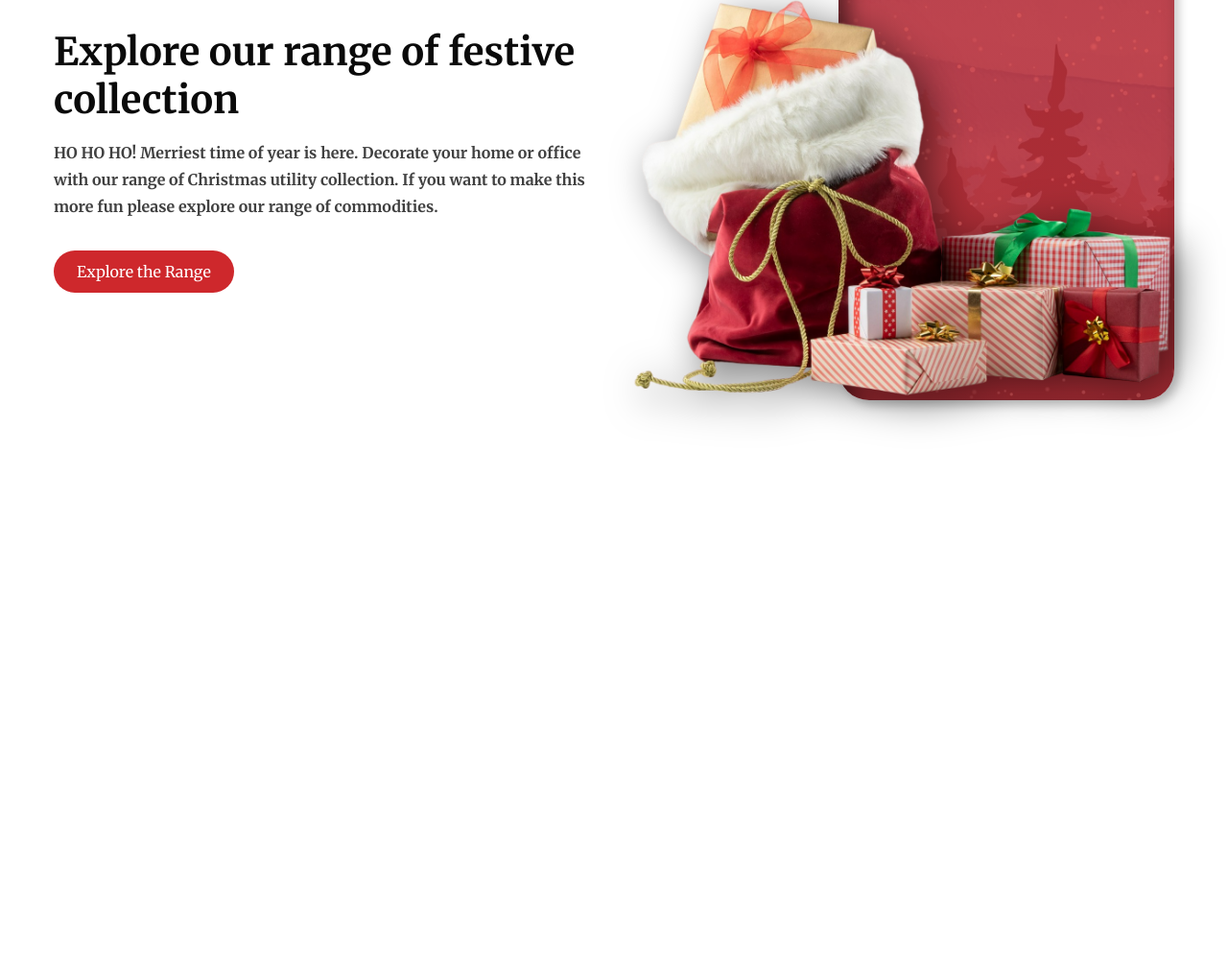
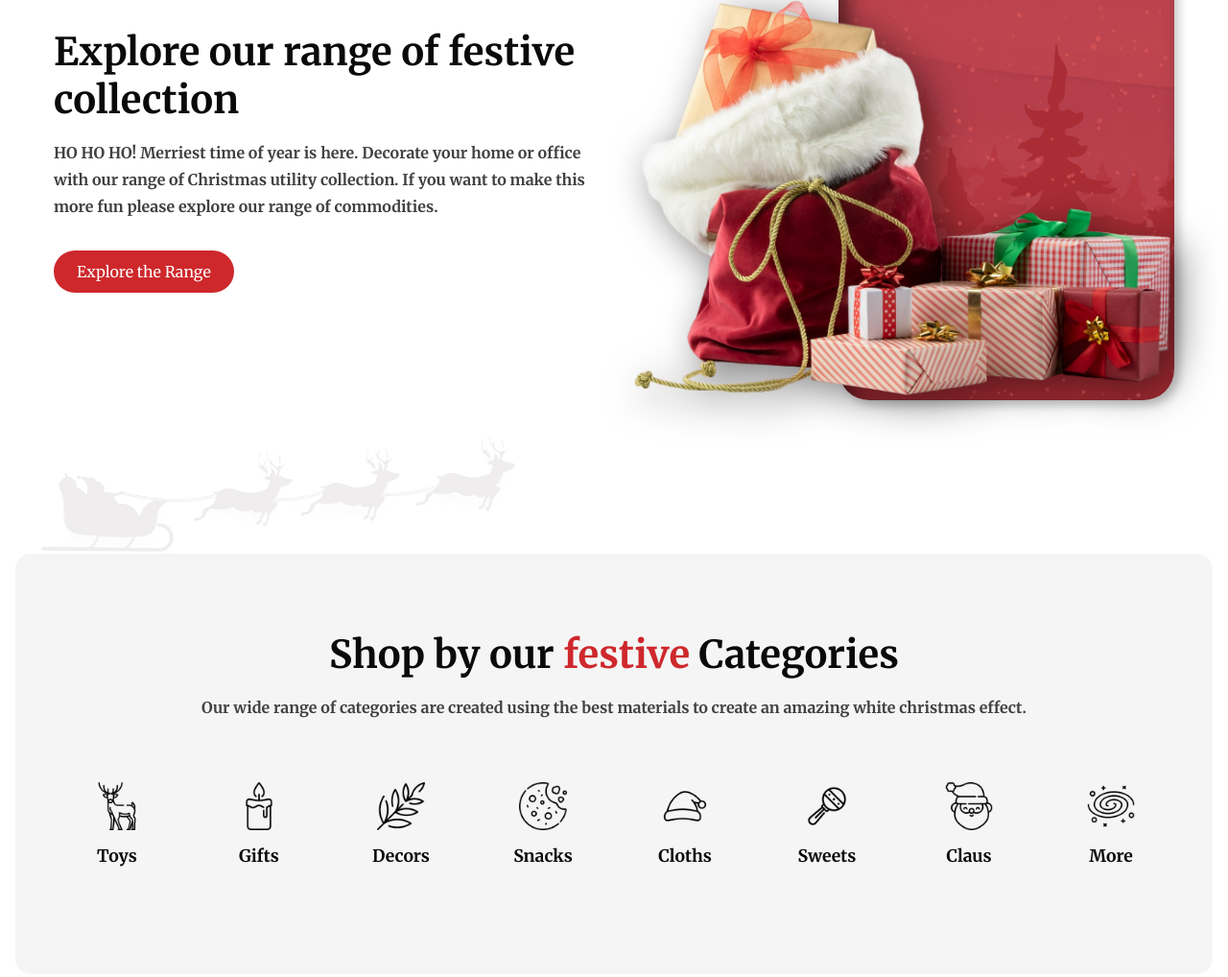
Before and after one commit to Nourhenebenothmen22/Christmas, a plain HTML site: page index.html in a window 1280 px wide. Shown: the part 897-1915 px from the top of the page at 96% size. Before the commit the page ends 1410 px from the top, so only its background shows below. Drawn offline with nearby package versions, Linux system fonts and the light colour scheme.

Commit message:
ajouter une section de classe category

```diff
--- a/index.html
+++ b/index.html
@@ -53,6 +53,50 @@
         </div>
 
     </section>
+    <section class="category">
+        <div class="section__container category__section">
+            <img src="./assets/bg-png.png" alt="bg" class="category__bg">
+            <h2 class="section__header">Shop by our <span>festive</span> Categories</h2>
+            <p  class="section__description">
+                Our wide range of categories are created using the best materials to create an amazing white christmas effect.
+            </p>
+            <div class="category__flex">
+                <div class="category__card">
+                    <img src="./assets/category-1.png" alt="category-1">
+                    <h4>Toys</h4>
+                </div>
+                <div class="category__card">
+                    <img src="./assets/category-2.png" alt="category-2">
+                    <h4>Gifts</h4>
+                </div>
+                <div class="category__card">
+                    <img src="./assets/category-3.png" alt="category-3">
+                    <h4>Decors</h4>
+                </div>
+                <div class="category__card">
+                    <img src="./assets/category-4.png" alt="category-4">
+                    <h4>Snacks</h4>
+                </div>
+                <div class="category__card">
+                    <img src="./assets/category-5.png" alt="category-5">
+                    <h4>Cloths</h4>
+                </div>
+                <div class="category__card">
+                    <img src="./assets/category-6.png" alt="category-6">
+                    <h4>Sweets</h4>
+                </div>
+                <div class="category__card">
+                    <img src="./assets/category-7.png" alt="category-7">
+                    <h4>Claus</h4>
+                </div>
+                <div class="category__card">
+                    <img src="./assets/category-8.png" alt="category-8">
+                    <h4>More</h4>
+                </div>
+            </div>
+        </div>
+
+    </section>
     <script src="https://unpkg.com/scrollreveal"></script>
     <script src="./main.js"></script>
 
--- a/style.css
+++ b/style.css
@@ -192,7 +192,50 @@
 .festive__btn {
   margin-top: 2rem;
 }
-
+.category {
+  margin-top: 5rem;
+  background-color: var(--extra-light);
+  border-radius: 1rem;
+}
+.category__section{
+  position: relative;
+  text-align: center;
+}
+.category__bg{
+  position: absolute;
+  left: 0;
+  top: 0;
+  width: 100%;
+  opacity: 0.1;
+  max-width: 500px;
+  transform: translateY(-100%);
+}
+.category__flex{
+  margin-top: 2rem;
+  display: flex;
+  justify-content: space-around;
+  align-items: center;
+  flex-wrap: wrap;
+  gap: 1rem;
+}
+.category__card{
+  flex: 1 0 125px;
+  padding: 2rem;
+  border-radius: 2rem;
+  transition: 0.3s;
+}
+.category__card:hover{
+     box-shadow: inset 10px 10px 20px #e5e5e5, inset -10px -10px 20px #ffffff;
+}
+.category__card img{
+  max-width: 50px;
+  margin-inline:auto;
+  margin-bottom: 1rem;
+}
+.category__card h4{
+  color: var(--text-dark);
+  font-size: 1.1rem;
+}
   @media (width > 540px){
     .nav_logo{
       max-width: 120px;
@@ -222,5 +265,4 @@
       grid-area: 1/2/2/3;
     }
 
-
   }
```
